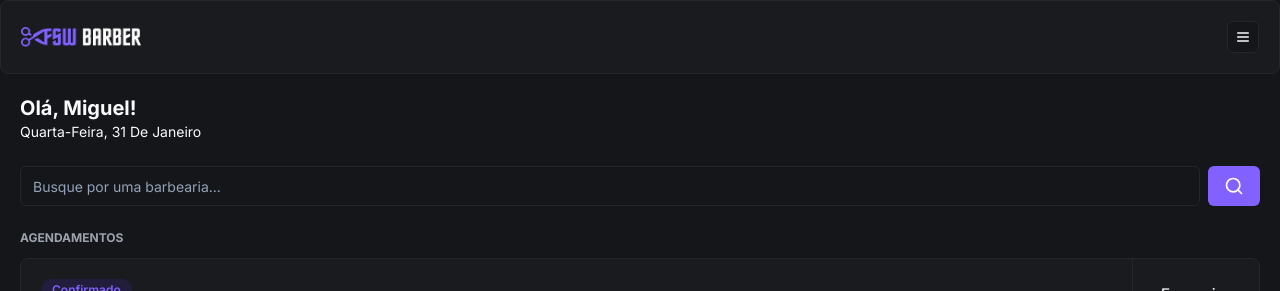
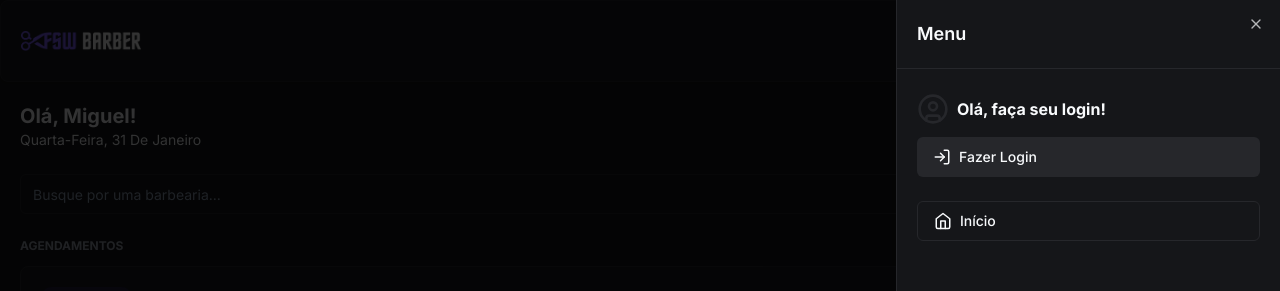
Before and after one commit to paulosantana95/barbershop-project, a Next.js app: page / in a window 1280 px wide. Both pictures are taken after a click on the button 1243 px from the left and 37 px from the top of the page. Shown: the top 291 px of the page. Built offline with nearby package versions, Linux system fonts and the light colour scheme; no server answers; the database is empty.

Commit message:
feat: add sign in and sign out

```diff
--- a/app/components/header.tsx
+++ b/app/components/header.tsx
@@ -1,16 +1,99 @@
+"use client";
+
 import Image from "next/image";
 import { Card, CardContent } from "./ui/card";
 import { Button } from "./ui/button";
-import { MenuIcon } from "lucide-react";
+import {
+  CalendarIcon,
+  HomeIcon,
+  LogInIcon,
+  LogOutIcon,
+  MenuIcon,
+  UserCircle,
+} from "lucide-react";
+import {
+  Sheet,
+  SheetContent,
+  SheetHeader,
+  SheetTitle,
+  SheetTrigger,
+} from "./ui/sheet";
+import { signIn, signOut, useSession } from "next-auth/react";
+import { Avatar, AvatarImage } from "./ui/avatar";
+import Link from "next/link";
 
 const Header = () => {
+  const { data, status } = useSession();
+
+  const handleLoginClick = () => signIn();
+
+  const handleLogoutClick = () => signOut();
+
   return (
     <Card>
       <CardContent className="p-5 justify-between items-center flex flex-row">
         <Image src="/logo.png" alt="FSW Barber" height={18} width={120} />
-        <Button variant="outline" size="icon" className="h-8 w-8">
-          <MenuIcon size={16} />
-        </Button>
+        <Sheet>
+          <SheetTrigger asChild>
+            <Button variant="outline" size="icon">
+              <MenuIcon size={16} />
+            </Button>
+          </SheetTrigger>
+
+          <SheetContent className="p-0">
+            <SheetHeader className="text-left border-b border-solid border-secondary p-5">
+              <SheetTitle>Menu</SheetTitle>
+            </SheetHeader>
+
+            {status === "authenticated" ? (
+              <div className="flex justify-between items-center gap-3 px-5 py-6">
+                <div className="flex items-center gap-3">
+                  <Avatar>
+                    <AvatarImage src={data?.user?.image ?? ""} />
+                  </Avatar>
+
+                  <h2 className="font-bold">{data.user?.name}</h2>
+                </div>
+
+                <Button variant="secondary" size="icon">
+                  <LogOutIcon onClick={handleLogoutClick} size={16} />
+                </Button>
+              </div>
+            ) : (
+              <div className="flex flex-col px-5 py-6 gap-3">
+                <div className="flex items-center gap-2">
+                  <UserCircle className="text-secondary" size={32} />
+                  <h2 className="font-bold">Olá, faça seu login!</h2>
+                </div>
+                <Button
+                  onClick={handleLoginClick}
+                  variant="secondary"
+                  className="w-full justify-start">
+                  <LogInIcon size={18} className="mr-2" />
+                  Fazer Login
+                </Button>
+              </div>
+            )}
+
+            <div className="flex flex-col gap-3 px-5">
+              <Button variant="outline" className="justify-start" asChild>
+                <Link href="/">
+                  <HomeIcon size={18} className="mr-2" />
+                  Início
+                </Link>
+              </Button>
+
+              {status === "authenticated" && (
+                <Button variant="outline" className="justify-start" asChild>
+                  <Link href="/bookings">
+                    <CalendarIcon size={18} className="mr-2" />
+                    Meus Agendamentos
+                  </Link>
+                </Button>
+              )}
+            </div>
+          </SheetContent>
+        </Sheet>
       </CardContent>
     </Card>
   );
--- /dev/null
+++ b/app/components/ui/sheet.tsx
@@ -0,0 +1,140 @@
+"use client"
+
+import * as React from "react"
+import * as SheetPrimitive from "@radix-ui/react-dialog"
+import { cva, type VariantProps } from "class-variance-authority"
+import { X } from "lucide-react"
+
+import { cn } from "@/app/lib/utils"
+
+const Sheet = SheetPrimitive.Root
+
+const SheetTrigger = SheetPrimitive.Trigger
+
+const SheetClose = SheetPrimitive.Close
+
+const SheetPortal = SheetPrimitive.Portal
+
+const SheetOverlay = React.forwardRef<
+  React.ElementRef<typeof SheetPrimitive.Overlay>,
+  React.ComponentPropsWithoutRef<typeof SheetPrimitive.Overlay>
+>(({ className, ...props }, ref) => (
+  <SheetPrimitive.Overlay
+    className={cn(
+      "fixed inset-0 z-50 bg-black/80  data-[state=open]:animate-in data-[state=closed]:animate-out data-[state=closed]:fade-out-0 data-[state=open]:fade-in-0",
+      className
+    )}
+    {...props}
+    ref={ref}
+  />
+))
+SheetOverlay.displayName = SheetPrimitive.Overlay.displayName
+
+const sheetVariants = cva(
+  "fixed z-50 gap-4 bg-background p-6 shadow-lg transition ease-in-out data-[state=open]:animate-in data-[state=closed]:animate-out data-[state=closed]:duration-300 data-[state=open]:duration-500",
+  {
+    variants: {
+      side: {
+        top: "inset-x-0 top-0 border-b data-[state=closed]:slide-out-to-top data-[state=open]:slide-in-from-top",
+        bottom:
+          "inset-x-0 bottom-0 border-t data-[state=closed]:slide-out-to-bottom data-[state=open]:slide-in-from-bottom",
+        left: "inset-y-0 left-0 h-full w-3/4 border-r data-[state=closed]:slide-out-to-left data-[state=open]:slide-in-from-left sm:max-w-sm",
+        right:
+          "inset-y-0 right-0 h-full w-3/4  border-l data-[state=closed]:slide-out-to-right data-[state=open]:slide-in-from-right sm:max-w-sm",
+      },
+    },
+    defaultVariants: {
+      side: "right",
+    },
+  }
+)
+
+interface SheetContentProps
+  extends React.ComponentPropsWithoutRef<typeof SheetPrimitive.Content>,
+    VariantProps<typeof sheetVariants> {}
+
+const SheetContent = React.forwardRef<
+  React.ElementRef<typeof SheetPrimitive.Content>,
+  SheetContentProps
+>(({ side = "right", className, children, ...props }, ref) => (
+  <SheetPortal>
+    <SheetOverlay />
+    <SheetPrimitive.Content
+      ref={ref}
+      className={cn(sheetVariants({ side }), className)}
+      {...props}
+    >
+      {children}
+      <SheetPrimitive.Close className="absolute right-4 top-4 rounded-sm opacity-70 ring-offset-background transition-opacity hover:opacity-100 focus:outline-none focus:ring-2 focus:ring-ring focus:ring-offset-2 disabled:pointer-events-none data-[state=open]:bg-secondary">
+        <X className="h-4 w-4" />
+        <span className="sr-only">Close</span>
+      </SheetPrimitive.Close>
+    </SheetPrimitive.Content>
+  </SheetPortal>
+))
+SheetContent.displayName = SheetPrimitive.Content.displayName
+
+const SheetHeader = ({
+  className,
+  ...props
+}: React.HTMLAttributes<HTMLDivElement>) => (
+  <div
+    className={cn(
+      "flex flex-col space-y-2 text-center sm:text-left",
+      className
+    )}
+    {...props}
+  />
+)
+SheetHeader.displayName = "SheetHeader"
+
+const SheetFooter = ({
+  className,
+  ...props
+}: React.HTMLAttributes<HTMLDivElement>) => (
+  <div
+    className={cn(
+      "flex flex-col-reverse sm:flex-row sm:justify-end sm:space-x-2",
+      className
+    )}
+    {...props}
+  />
+)
+SheetFooter.displayName = "SheetFooter"
+
+const SheetTitle = React.forwardRef<
+  React.ElementRef<typeof SheetPrimitive.Title>,
+  React.ComponentPropsWithoutRef<typeof SheetPrimitive.Title>
+>(({ className, ...props }, ref) => (
+  <SheetPrimitive.Title
+    ref={ref}
+    className={cn("text-lg font-semibold text-foreground", className)}
+    {...props}
+  />
+))
+SheetTitle.displayName = SheetPrimitive.Title.displayName
+
+const SheetDescription = React.forwardRef<
+  React.ElementRef<typeof SheetPrimitive.Description>,
+  React.ComponentPropsWithoutRef<typeof SheetPrimitive.Description>
+>(({ className, ...props }, ref) => (
+  <SheetPrimitive.Description
+    ref={ref}
+    className={cn("text-sm text-muted-foreground", className)}
+    {...props}
+  />
+))
+SheetDescription.displayName = SheetPrimitive.Description.displayName
+
+export {
+  Sheet,
+  SheetPortal,
+  SheetOverlay,
+  SheetTrigger,
+  SheetClose,
+  SheetContent,
+  SheetHeader,
+  SheetFooter,
+  SheetTitle,
+  SheetDescription,
+}
```
Also changed, not shown: 1 other file (tests, documents, lock files or other folders).
